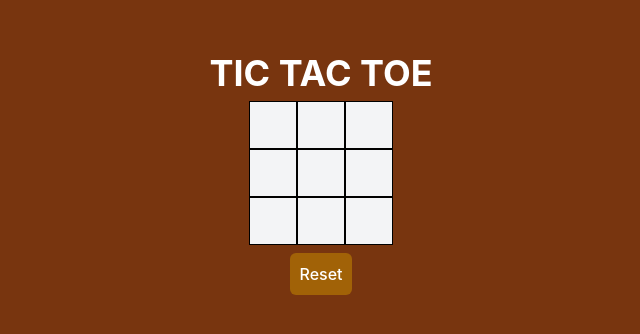
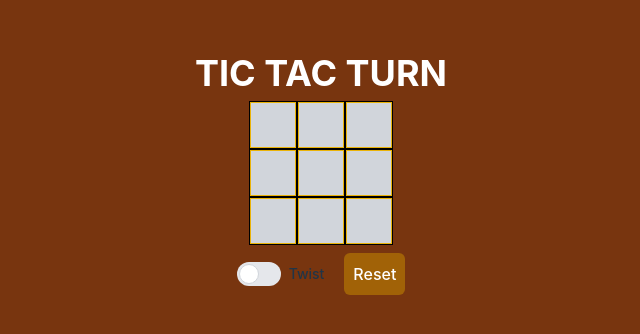
Before and after one commit to dahy14/tic-tac-turn, a React (Vite) app in the folder frontend/: page / in a window 1280 px wide. Shown: the part 226-560 px from the top of the page, without its empty margins (319-959 px from the left). Built offline with nearby package versions, Linux system fonts and the light colour scheme.

Commit message:
Refactor

```diff
--- a/frontend/package.json
+++ b/frontend/package.json
@@ -11,6 +11,7 @@
   },
   "dependencies": {
     "autoprefixer": "^10.4.20",
+    "framer-motion": "^11.3.28",
     "postcss": "^8.4.41",
     "react": "^18.3.1",
     "react-dom": "^18.3.1"
--- /dev/null
+++ b/frontend/src/Logic/useMainHook.jsx
@@ -0,0 +1,106 @@
+import { useEffect } from "react";
+import { useTTT } from "./useTTT";
+
+export function useMainHook({
+  tile,
+  player,
+  winner,
+  winningBlock,
+  twistToggle,
+  setTile,
+  setPlayer,
+  setWinner,
+  setWinningBlock,
+  setTwistToggle,
+  x,
+  y,
+  setX,
+  setY,
+}) {
+  const handleTileClick = (idx) => {
+    // alternative click
+    if (twistToggle) {
+      const validIdx = [4, 5, 7, 8];
+      const newTile = [...tile];
+      const newX = [...x];
+      const newY = [...y];
+      validIdx.forEach((id) => {
+        if (id === idx) {
+          newTile[id] = tile[id - 3];
+          newTile[id - 3] = tile[id - 4];
+          newTile[id - 4] = tile[id - 1];
+          newTile[id - 1] = tile[id];
+        }
+      });
+      setTile(newTile);
+      checkWinner(newTile);
+      setTwistToggle(false);
+    } else {
+      // Main Click
+      if (tile[idx] || winner) {
+        return;
+      }
+      // never break these 4 in order
+      const newTile = [...tile];
+      newTile[idx] = player;
+      setTile(newTile);
+      checkWinner(newTile);
+    }
+
+    if (player === "X") {
+      setPlayer("O");
+    } else {
+      setPlayer("X");
+    }
+  };
+
+  const checkWinner = (newTile) => {
+    const allWinningCombination = [
+      // horizontal
+      [0, 1, 2],
+      [3, 4, 5],
+      [6, 7, 8],
+      // vertical
+      [0, 3, 6],
+      [1, 4, 7],
+      [2, 5, 8],
+      // diagonal
+      [0, 4, 8],
+      [2, 4, 6],
+    ];
+
+    allWinningCombination.forEach((combination) => {
+      const [x, y, z] = combination;
+      if (
+        newTile[x] &&
+        newTile[x] === newTile[y] &&
+        newTile[x] === newTile[z]
+      ) {
+        setWinner(player);
+        setWinningBlock(combination);
+      }
+    });
+  };
+
+  const handleTwistClick = () => {
+    // toggles the twist flag
+    if (twistToggle) {
+      setTwistToggle(false);
+    } else {
+      setTwistToggle(true);
+    }
+  };
+
+  const handleResetClick = () => {
+    setTile(Array(9).fill(null));
+    setPlayer("X");
+    setWinner(null);
+    setWinningBlock(Array(3).fill(null));
+  };
+
+  return {
+    handleTileClick,
+    handleTwistClick,
+    handleResetClick,
+  };
+}
--- /dev/null
+++ b/frontend/src/Logic/usePos.jsx
@@ -0,0 +1,11 @@
+import { useState } from "react";
+export function usePosition() {
+  const [x, setX] = useState(Array(9).fill(0));
+  const [y, setY] = useState(Array(9).fill(0));
+  return {
+    x,
+    setX,
+    y,
+    setY,
+  };
+}
--- /dev/null
+++ b/frontend/src/Logic/useTTT.jsx
@@ -0,0 +1,21 @@
+import { useState } from "react";
+export function useTTT() {
+  const [tile, setTile] = useState(Array(9).fill(null));
+  const [player, setPlayer] = useState("X");
+  const [winner, setWinner] = useState(null);
+  const [winningBlock, setWinningBlock] = useState(Array(3).fill(null));
+  const [twistToggle, setTwistToggle] = useState(false);
+
+  return {
+    tile,
+    player,
+    winner,
+    winningBlock,
+    twistToggle,
+    setTile,
+    setPlayer,
+    setWinner,
+    setWinningBlock,
+    setTwistToggle,
+  };
+}
--- a/frontend/src/TicTacToe.jsx
+++ b/frontend/src/TicTacToe.jsx
@@ -1,94 +1,57 @@
 import { useState, useEffect } from "react";
 import ResetButton from "./ResetButton";
 import Tile from "./Tile";
-import jyp from "./1.jfif"
+
+import TwistButton from "./TwistButton";
+import { useTTT } from "./Logic/useTTT";
+import { usePosition } from "./Logic/usePos";
+import { useMainHook } from "./Logic/useMainHook";
+
 function TicTacToe() {
-  const [tile, setTile] = useState(Array(9).fill(null));
-  const [player, setPlayer] = useState("X");
-  const [winner, setWinner] = useState(null);
-  const [winningBlock, setWinningBlock] = useState(Array(3).fill(null));
-
-  const handleTileClick = (idx) => {
-    if (tile[idx] || winner) {
-      return;
-    }
-    if (player === "X") {
-      setPlayer("O");
-    } else {
-      setPlayer("X");
-    }
-    const newTile = [...tile];
-
-    newTile[idx] = player;
-    setTile(newTile);
-    // check winner /////////////////////////////////////////////
-
-    const allWinningCombination = [
-      // horizontal
-      [0, 1, 2],
-      [3, 4, 5],
-      [6, 7, 8],
-      // vertical
-      [0, 3, 6],
-      [1, 4, 7],
-      [2, 5, 8],
-      // diagonal
-      [0, 4, 8],
-      [2, 4, 6],
-    ];
-
-    allWinningCombination.forEach((combination) => {
-      const [x, y, z] = combination;
-      if (
-        newTile[x] &&
-        newTile[x] === newTile[y] &&
-        newTile[x] === newTile[z]
-      ) {
-        setWinner(player);
-        setWinningBlock(combination);
-      }
-    });
-  };
-
-  const handleResetClick = () => {
-    setTile(Array(9).fill(null));
-    setPlayer("X");
-    setWinner(null);
-    setWinningBlock(Array(3).fill(null));
-  };
-
-  useEffect(() => {
-    console.log(tile);
-  }, [tile]);
+  // states
+  const stateHooks = useTTT();
+  const pos = usePosition();
+  const { tile, winner, twistToggle, winningBlock } = stateHooks;
+  const { x, y } = pos;
+  // click handlers
+  const { handleTileClick, handleTwistClick, handleResetClick } = useMainHook({
+    ...stateHooks,
+    ...pos,
+  });
 
   return (
     <>
-      <h1 className="text-4xl text-white font-bold uppercase"> Tic Tac Toe </h1>
-
+      <h1 className="text-4xl text-white font-bold uppercase ">Tic Tac Turn</h1>
       {/* creates the board */}
-      <div className="grid grid-cols-3 grid-rows-3">
+      <div className="grid grid-cols-3 grid-rows-3 gap-0">
         {tile.map((tileValue, index) => {
           return (
             <Tile
-              value={tileValue}
+              textVal={tileValue}
               idx={index}
               key={index}
               tileClick={handleTileClick}
               winningBlock={
                 tileValue && winningBlock.includes(index) ? true : false
               }
+              x={x[index]}
+              y={y[index]}
             />
           );
         })}
       </div>
-
-      <h2 className={`text-4xl font-bold text-green-400 ${winner === null ? "hidden" : ""}`}>
-        {" "}
+      <h2
+        className={`text-4xl font-bold text-green-400 ${
+          winner === null ? "hidden" : ""
+        }`}
+      >
         Winner is {winner}
-        <img src={jyp} alt="JYP" />
       </h2>
 
-      <ResetButton resetClick={handleResetClick} />
+      <div className="flex justify-center items-center">
+        <TwistButton toggle={twistToggle} twistClick={handleTwistClick} />
+        <ResetButton resetClick={handleResetClick} />
+      </div>
     </>
   );
 }
--- a/frontend/src/Tile.jsx
+++ b/frontend/src/Tile.jsx
@@ -1,13 +1,22 @@
-function Tile({ value, idx, tileClick, winningBlock }) {
+import { useState } from "react";
+import { motion } from "framer-motion";
+
+function Tile({ textVal, idx, tileClick, winningBlock, x, y }) {
   return (
     <div
-      className={`w-12 h-12 bg-gray-100 border border-black text-violet-700 font-bold text-4xl flex justify-center items-center cursor-pointer ${
-        winningBlock ? "bg-yellow-300" : ""
-      }`}
+      className={`relative w-12 h-12  bg-gray-300 border border-black text-violet-700 font-bold text-4xl`}
       id={idx}
       onClick={() => tileClick(idx)}
     >
-      {value}
+      <motion.div
+        className={`absolute border border-yellow-500 min-w-full min-h-full flex justify-center items-center cursor-pointer ${
+          winningBlock ? "bg-yellow-300" : ""
+        }`}
+        animate={{ x, y }} // one block is 48 * 48
+        transition={{ type: "spring" }}
+      >
+        {textVal}
+      </motion.div>
     </div>
   );
 }
--- /dev/null
+++ b/frontend/src/TwistButton.jsx
@@ -0,0 +1,30 @@
+function TwistButton({ toggle, twistClick }) {
+  return (
+    <>
+      <div>
+        <div className="flex">
+          <label className="inline-flex relative items-center mr-5 cursor-pointer">
+            <input
+              type="checkbox"
+              className="sr-only peer"
+              checked={toggle}
+              readOnly
+            />
+
+            <div
+              onClick={() => {
+                twistClick();
+              }}
+              className="w-11 h-6 bg-gray-200 rounded-full peer  peer-focus:ring-green-300  peer-checked:after:translate-x-full peer-checked:after:border-white after:content-[''] after:absolute after:top-0.5 after:left-[2px] after:bg-white after:border-gray-300 after:border after:rounded-full after:h-5 after:w-5 after:transition-all peer-checked:bg-green-600"
+            ></div>
+            <span className="ml-2 text-sm font-medium text-white-900">
+              Twist
+            </span>
+          </label>
+        </div>
+      </div>
+    </>
+  );
+}
+
+export default TwistButton;
```
Also changed, not shown: frontend/src/1.jfif (deleted), 1 other file (tests, documents, lock files or other folders).
